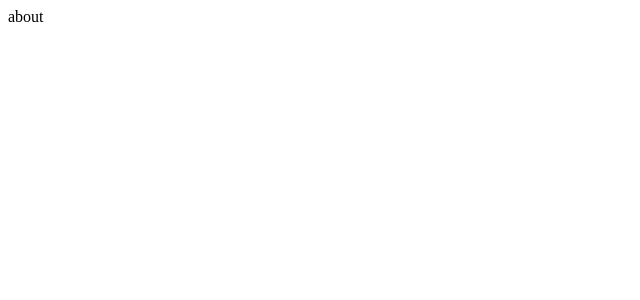
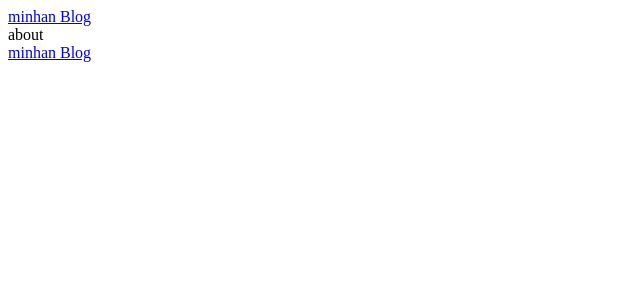
Before and after one commit to whoo3474/firebase-react-blog, a React (Create React App) app in the folder firebase-react-blog/: page / in a window 1280 px wide. Shown: the top 300 px of the page, without its empty margins (0-640 px from the left). Built offline with nearby package versions, Linux system fonts and the light colour scheme.

Commit message:
develop : create Footer.js & Header.js put in PageTemplate.js

```diff
--- a/firebase-react-blog/src/components/App.js
+++ b/firebase-react-blog/src/components/App.js
@@ -7,7 +7,7 @@ const App = () => {
         <div>
             <Switch>
                 <Route exact path="/" component={AboutPage} />
-                <Route path="/contact" component={ContactPage} />
+                <Route path="/contact/:page" component={ContactPage} />
                 <Route path="/portfolio" component={PortfolioPage} />
                 <Route path="/timeline" component={TimelinePage} />
                 {/* <Route path="" component={} /> */}
--- /dev/null
+++ b/firebase-react-blog/src/components/common/Footer/Footer.js
@@ -0,0 +1,12 @@
+import React from 'react';
+import { Link } from 'react-router-dom';
+
+const Footer = () => {
+    return (
+        <footer className="footer">
+            <Link to="/">minhan Blog</Link>
+        </footer>
+    );
+};
+
+export default Footer;
--- /dev/null
+++ b/firebase-react-blog/src/components/common/Header/Header.js
@@ -0,0 +1,21 @@
+import React from 'react';
+import { Link } from 'react-router-dom';
+
+const Header = () => {
+    return (
+        <header className="header">
+            <div className="header-content">
+                <div className="logo">
+                    {/* 로고를 넣는다 */}
+                    <Link to="/">minhan Blog</Link>
+                </div>
+                <div className="right">
+                    {/* 메뉴를 넣는다 */}
+                    <Link to="/"></Link>
+                </div>
+            </div>
+        </header>
+    );
+};
+
+export default Header;
--- /dev/null
+++ b/firebase-react-blog/src/components/common/PageTemplate/PageTemplate.js
@@ -0,0 +1,17 @@
+import React from 'react';
+import Header from '../Header/Header';
+import Footer from '../Footer/Footer';
+
+const PageTemplate = ({children}) => {
+    return (
+        <div className="page-template">
+            <Header/>
+            <main>
+                {children}
+            </main>
+            <Footer/>
+        </div>
+    );
+};
+
+export default PageTemplate;
--- a/firebase-react-blog/src/pages/AboutPage.js
+++ b/firebase-react-blog/src/pages/AboutPage.js
@@ -1,10 +1,11 @@
 import React from 'react';
+import PageTemplate from '../components/common/PageTemplate/PageTemplate';
 
 const AboutPage = () => {
     return (
-        <div>
+        <PageTemplate>
             about
-        </div>
+        </PageTemplate>
     );
 };
 
```
